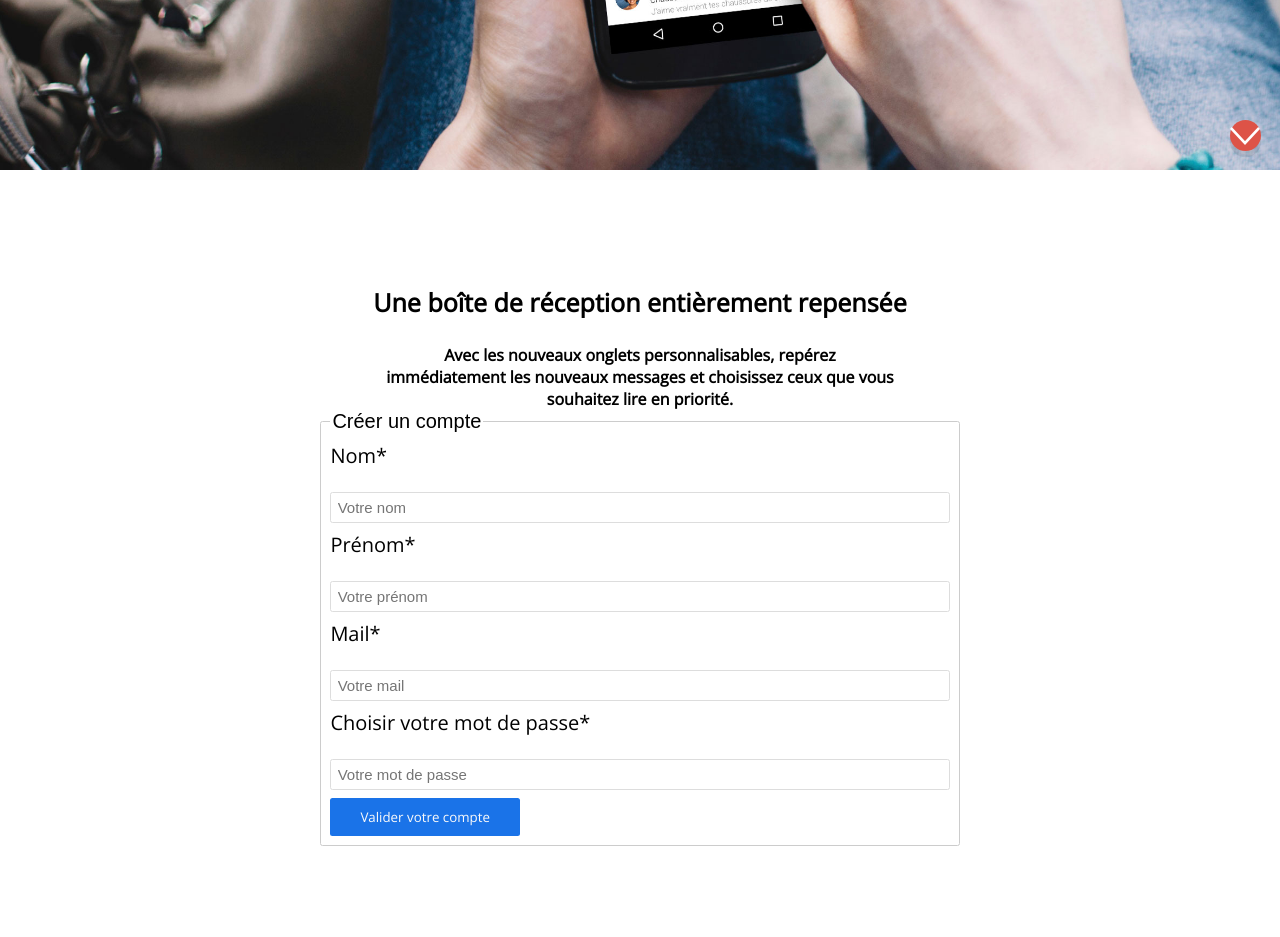
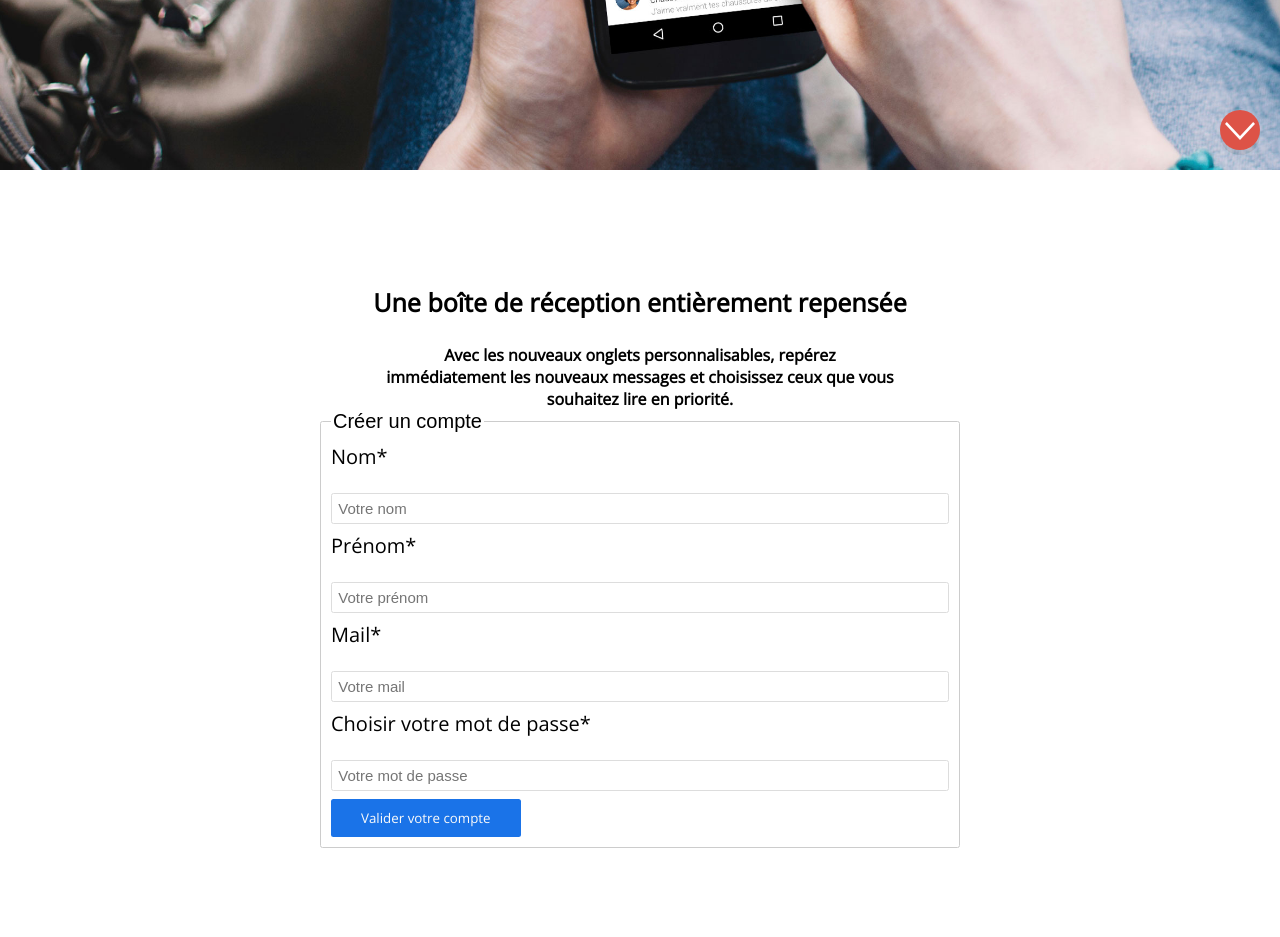
Before and after one commit to TheoCou/Page_copy_gmail, a PHP site: page / in a window 1280 px wide. Shown: the part 630-1567 px from the top of the page. Run offline with PHP 8.4, Linux system fonts and the light colour scheme.

Commit message:
sizes fixed

```diff
--- a/css/main.css
+++ b/css/main.css
@@ -116,7 +116,7 @@ h4 {
 fieldset {
   border: 0.063rem solid #ccc;
   border-radius: 0.25rem;
-  padding: 0.938rem;
+  padding: 1rem;
   max-width: 100rem;
   width: 50%;
   margin: 0 auto;
@@ -161,10 +161,10 @@ form input[type="submit"]:hover {
   align-items: center;
   display: flex;
   justify-content: center;
-  height: 3.125rem;
-  width: 3.125rem;
+  height: 4rem;
+  width: 4rem;
   border-radius: 50%;
-  right: 1.875rem;
-  bottom: 1.875rem;
-  box-shadow: 0 0.625rem 0 0 #00000015;
+  right: 2rem;
+  bottom: 2rem;
+  box-shadow: 0 0.5rem 0 0 #00000015;
 }
```
